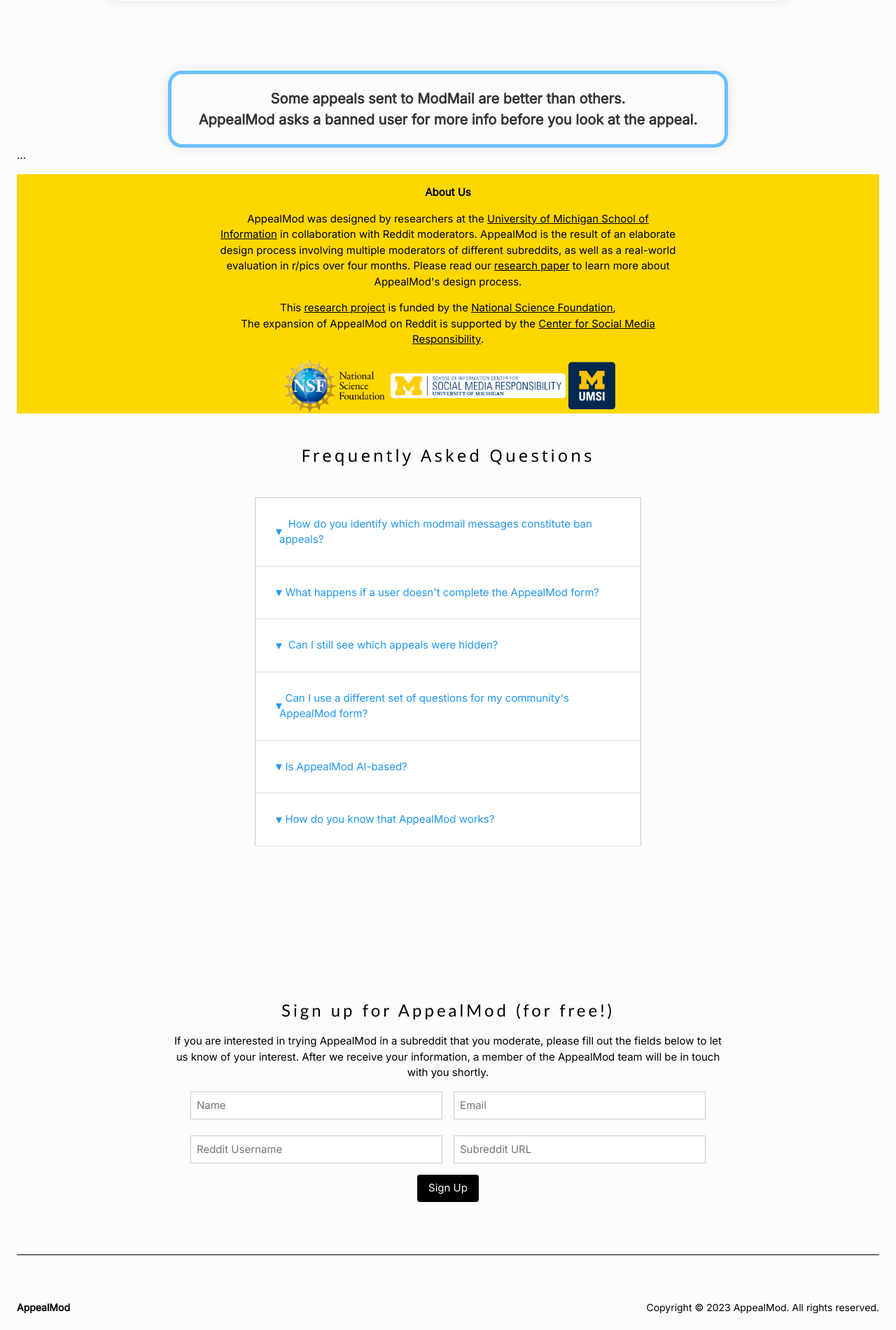
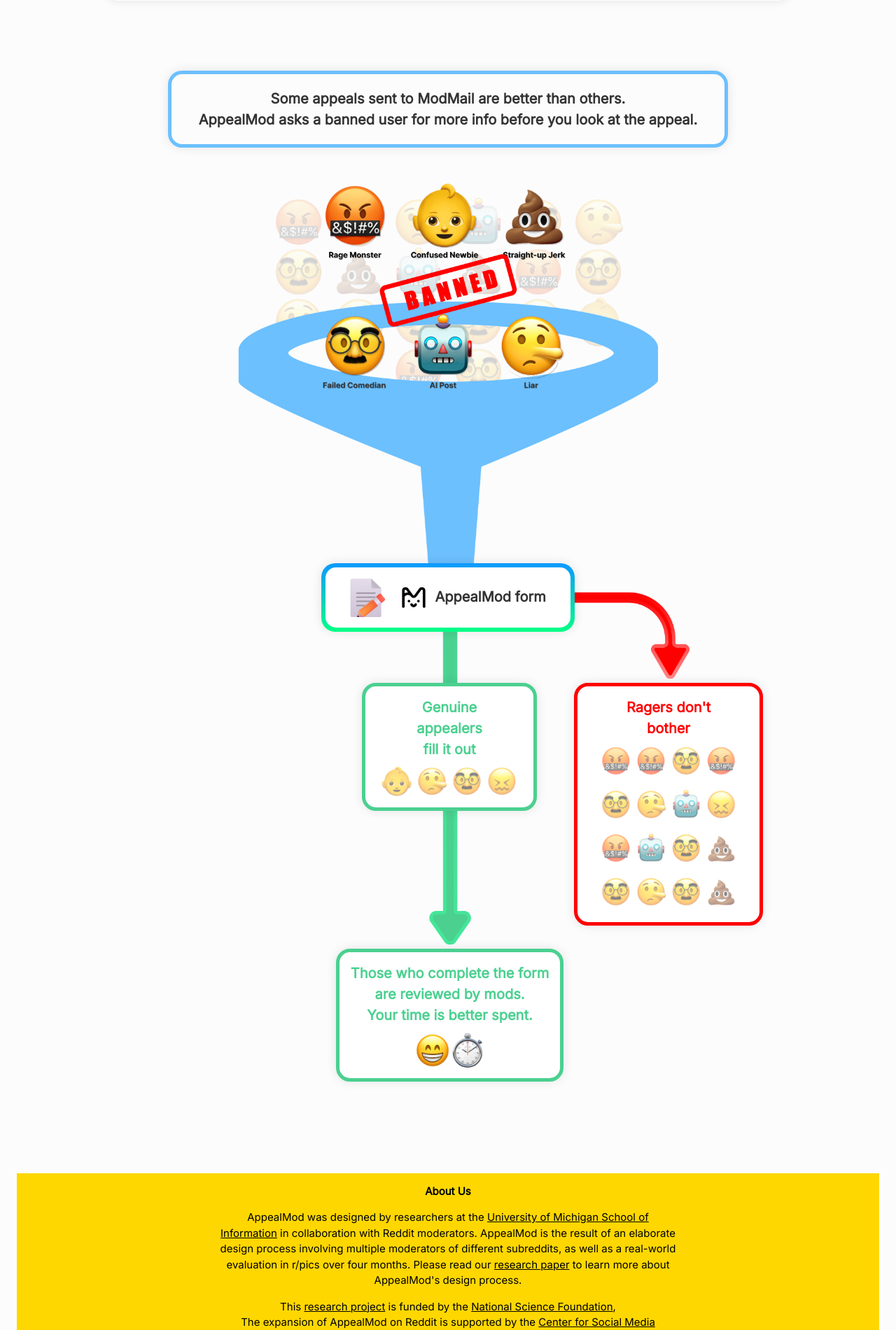
Before and after one commit to casmlab/appealmod, a Django app: page / in a window 1280 px wide. Shown: the part 597-2498 px from the top of the page at 70% size. Before the commit the page ends 2474 px from the top, so only its background shows below. Run offline with Django 5.2, Linux system fonts and the light colour scheme.

Commit message:
Finished huge work on placing images and blocks

```diff
--- a/static/css/styles.css
+++ b/static/css/styles.css
@@ -49,9 +49,9 @@
 }
 
 .first_header {
-    max-width: 1000px; /* Adjust this value to your desired maximum width */
-    margin: 0 auto; /* This centers the div horizontally */
-    text-align: center; /* This centers the text inside the div */
+    max-width: 1000px;
+    margin: 0 auto;      /* centers the div horizontally */
+    text-align: center;  /* centers the text inside the div */
 }
 
 .signup_button {
@@ -141,6 +141,156 @@
     background-color: white;
 }
 
+.images {
+    position: relative;
+    width: 800px;
+    height: 1400px;
+    /*background-color: #eee;*/
+    padding-top: 50px;
+    /* top 850  left 200 */
+}
+
+.pos-absolute {
+    position: absolute;
+}
+
+.img-emoji-group-2 {
+    top: 20px;
+    left: 150px;
+    width: 500px;
+    z-index: -1;
+}
+
+.img-emoji-group-1 {
+    top: 0;
+    left: 220px;
+    width: 350px;
+    z-index: -1;
+}
+
+.img-banned {
+    top: 100px;
+    left: 300px;
+    width: 200px;
+    z-index: -1;
+}
+
+.img-funnel {
+    top: 170px;
+    left: 100px;
+    width: 600px;
+    z-index: -1;
+}
+
+.div-appeal-mod-form {
+    top: 550px;
+    left: 225px;
+    width: 350px;
+    padding: 15px;
+
+    font-size: 20px;
+    font-weight: 700;
+    color: #333333;
+    background-color: white;
+    border-radius: 15px;
+}
+
+.div-appeal-mod-form::before {
+    content: '';
+    position: absolute;
+    top: -6px;
+    bottom: -6px;
+    left: -6px;
+    right: -6px;
+    background: linear-gradient(to bottom, #0D99FF, #01FF85);
+    box-shadow: 0 0 15px rgba(0, 0, 0, 0.1);
+    z-index: -1;
+    border-radius: 20px;
+}
+
+.img-form-icon {
+    width: 50px;
+}
+
+.img-appeal-mod-black {
+    margin-left: 10px;
+    width: 50px;
+}
+
+.img-red-arrow {
+    top: 585px;
+    left: 570px;
+    width: 175px;
+    z-index: -1;
+}
+
+.img-green-arrow {
+    top: 600px;
+    left: 373px;
+    width: 60px;
+    z-index: -1;
+}
+
+.div-genuine-fill-it-out {
+    top: 715px;
+    left: 277px;
+    width: 250px;
+    padding: 15px;
+
+    font-size: 20px;
+    font-weight: 700;
+    color: #4BD090;
+    background-color: white;
+
+    border-radius: 20px;
+    border: 5px solid #4BD090;
+    box-shadow: 0 0 15px rgba(0, 0, 0, 0.1);
+}
+
+.img-genuine-fill-it-out {
+    width: 200px;
+}
+
+.div-ragers-dont-bother {
+    top: 715px;
+    left: 580px;
+    width: 270px;
+    padding: 15px;
+
+    font-size: 20px;
+    font-weight: 700;
+    color: #FF0000;
+    background-color: white;
+
+    border-radius: 20px;
+    border: 5px solid #FF0000;
+    box-shadow: 0 0 15px rgba(0, 0, 0, 0.1);
+}
+
+.img-ragers-dont-bother {
+    width: 200px;
+}
+
+.div-who-complete-form {
+    top: 1095px;
+    left: 240px;
+    width: 325px;
+    padding: 15px;
+
+    font-size: 20px;
+    font-weight: 700;
+    color: #4BD090;
+    background-color: white;
+
+    border-radius: 20px;
+    border: 5px solid #4BD090;
+    box-shadow: 0 0 15px rgba(0, 0, 0, 0.1);
+}
+
+.img-who-complete-form {
+    width: 100px;
+}
+
 .image-container {
     display: flex;
     max-width: 100vw;
--- a/templates/index.html
+++ b/templates/index.html
@@ -83,7 +83,42 @@
                     AppealMod asks a banned user for more info before you look at the appeal.
                 </div>
             </div>
-            ...
+            <div class="center first_header" style="padding-top: 50px;">
+                <div class="images">
+                    <img src="{% static 'img/how-it-works/emoji-group-2.png' %}" class="img-emoji-group-2 pos-absolute">
+                    <img src="{% static 'img/how-it-works/funnel.png' %}" class="img-funnel pos-absolute">
+                    <img src="{% static 'img/how-it-works/emoji-group-1.png' %}" class="img-emoji-group-1 pos-absolute">
+                    <img src="{% static 'img/how-it-works/banned.png' %}" class="img-banned pos-absolute">
+
+                    <img src="{% static 'img/how-it-works/green-arrow.png' %}" class="img-green-arrow pos-absolute">
+                    <img src="{% static 'img/how-it-works/red-arrow.png' %}" class="img-red-arrow pos-absolute">
+
+                    <div class="div-appeal-mod-form pos-absolute">
+                        <img src="{% static 'img/how-it-works/form-icon.png' %}" class="img-form-icon">
+                        <img src="{% static 'img/how-it-works/appeal-mod-black.png' %}" class="img-appeal-mod-black">
+                        AppealMod form
+                    </div>
+                    <div class="div-genuine-fill-it-out pos-absolute">
+                        <div style="padding-bottom: 10px;">
+                            Genuine<br/> appealers<br/> fill it out
+                        </div>
+                        <img src="{% static 'img/how-it-works/genuine-fill-it-out.png' %}" class="img-genuine-fill-it-out">
+                    </div>
+                    <div class="div-ragers-dont-bother pos-absolute">
+                        <div style="padding-bottom: 10px;">
+                            Ragers don't<br/> bother
+                        </div>
+                        <img src="{% static 'img/how-it-works/ragers-dont-bother.png' %}" class="img-ragers-dont-bother">
+                    </div>
+                    <div class="div-who-complete-form pos-absolute">
+                        <div style="padding-bottom: 10px;">
+                            Those who complete the form are reviewed by mods.<br/>
+                            Your time is better spent.
+                        </div>
+                        <img src="{% static 'img/how-it-works/who-complete-form.png' %}" class="img-who-complete-form">
+                    </div>
+                </div>
+            </div>
         </div>
 
         <!-- Footer. This section contains an ad for W3Schools Spaces. You can leave it to support us. -->
```
Also changed, not shown: static/img/how-it-works/appeal-mod-black.png (added), static/img/how-it-works/banned.png (added), static/img/how-it-works/emoji-group-1.png (added), static/img/how-it-works/emoji-group-2.png (added), static/img/how-it-works/form-icon.png (added), static/img/how-it-works/funnel.png (added), static/img/how-it-works/genuine-fill-it-out.png (added), static/img/how-it-works/green-arrow.png (added), static/img/how-it-works/ragers-dont-bother.png (added), static/img/how-it-works/red-arrow.png (added), static/img/how-it-works/who-complete-form.png (added).
